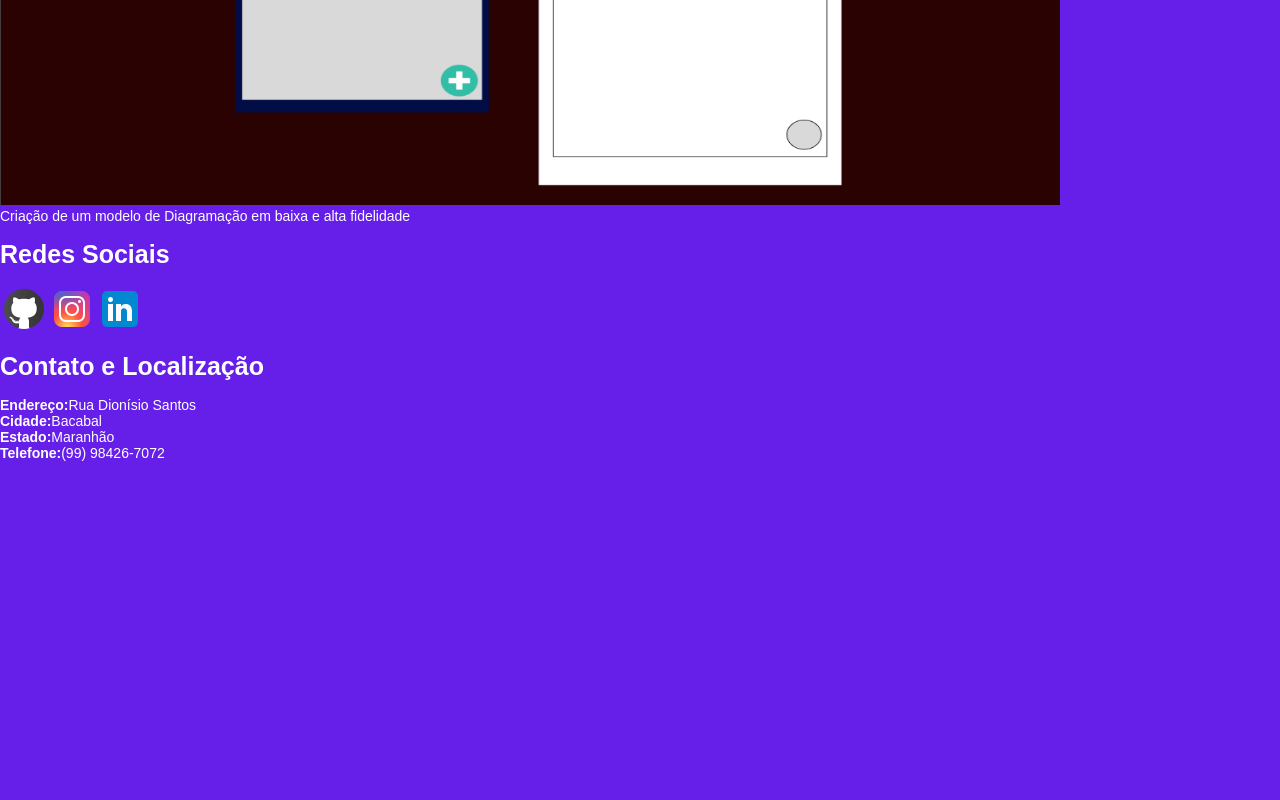
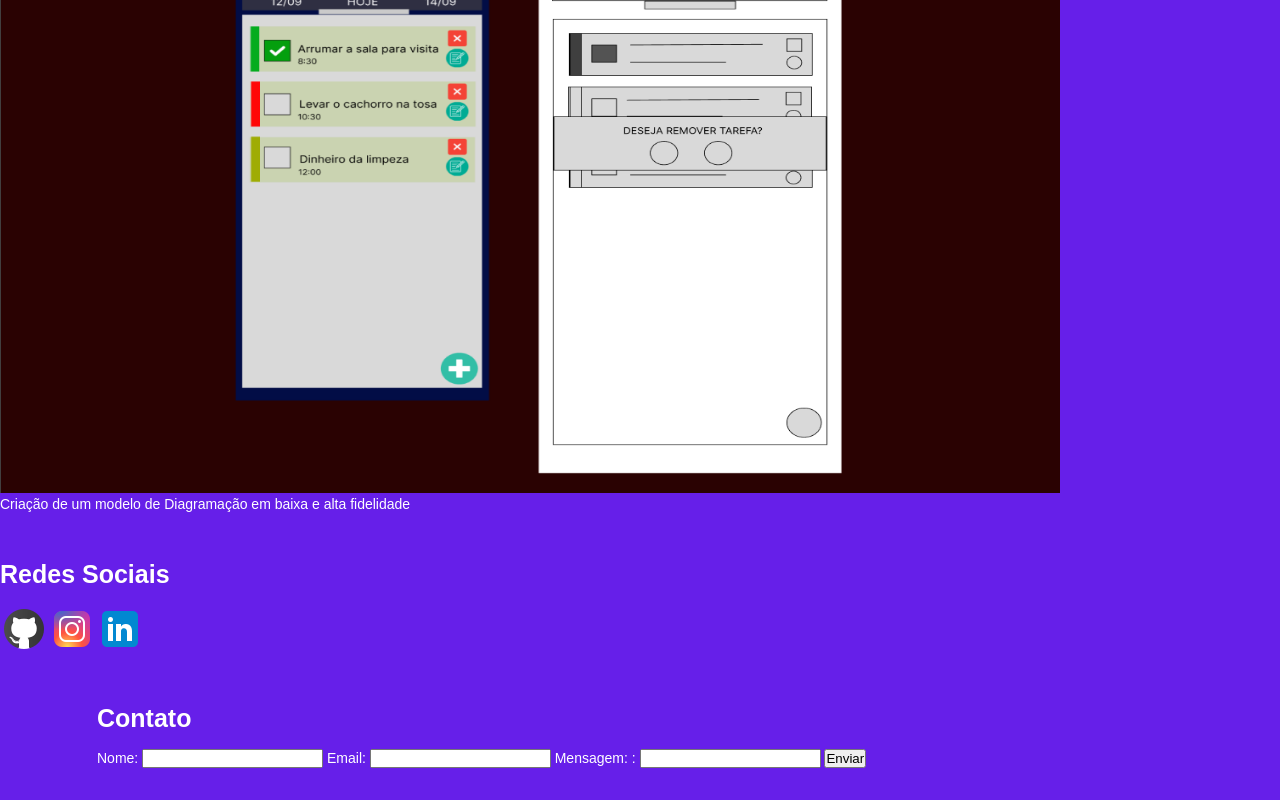
Before and after one commit to andreduarte125/meucv, a plain HTML site: page index.html in a window 1280 px wide. Shown: the part 2059-2859 px from the top of the page. Before the commit the page ends 2536 px from the top, so only its background shows below. Drawn offline with Linux system fonts and the light colour scheme.

Commit message:
Atualização Nova

```diff
--- a/estilo.css
+++ b/estilo.css
@@ -153,7 +153,7 @@ img.segunda{
     height: 600px;
     width: 1060px;
 }
-/* CONTATOS */
+/* REDES SOCIAIS */
 
 .contatos h3{
     color: white;
@@ -167,3 +167,12 @@ img.segunda{
     color: white;
     list-style-type: none;
 }
+ /* CONTATO */
+
+ footer{
+    margin-left: 97px;
+    color: white;
+}
+footer h3{
+    font-size: 25px;
+}
--- a/index.html
+++ b/index.html
@@ -20,7 +20,7 @@
             </nav>
             <div class="contato">
                 <a href="#titulo6">
-                    <button>Contato</button>
+                    <button class="botaoinicial">Contato</button>
                 </a>
             </div>
         </div> <!--Encerra Div Interface-->
@@ -44,6 +44,8 @@
                 </div>
             </div>
         </section>
+        <br>
+        <br><br><br><br><br><br><br><br><br><br>
         <!-- EDIÇÃO DO SOBRE MIM -->
         <section class="sobre_mim">
             <div class="interface">
@@ -72,6 +74,8 @@
         </section>
         <!-- EDIÇÃO CARREIRA -->
         <br>
+        <br>
+        <br>
         <section class="carreira">
             <div class="interface">
                 <div class="flex_carreira">
@@ -86,7 +90,9 @@
                 </div>
             </div>
         </section>
-        <!-- EDIÇAÕ ESPECIALIDADES -->
+        <!-- EDIÇÃO ESPECIALIDADES -->
+        <br>
+        <br>
         <br>
         <section class="especialidades">
             <div class="interface">
@@ -104,6 +110,7 @@
                 </div>
             </div>
         </section>
+        <br><br><br>
         <!-- EDIÇÃO PORTIFÓLIO -->
         <section class="portifolio">
             <div class="interface">
@@ -118,6 +125,8 @@
                 </div>
             </div>
         </section>
+        <br>
+        <br>
         <br>
         <!-- EDIÇÃO CONTATOS -->
         <section class="contatos">
@@ -144,21 +153,31 @@
                             </li>
                         </ul>
                     </div>
-                    <br>
-                    <div class="informacoes_contato">
-                        <h3>Contato e Localização</h3>
-                        <br>
-                        <ul class="endereco">
-                            <li><strong>Endereço:</strong>Rua Dionísio Santos</li>
-                            <li><strong>Cidade:</strong>Bacabal</li>
-                            <li><strong>Estado:</strong>Maranhão</li>
-                            <li><strong>Telefone:</strong>(99) 98426-7072</li>
-                        </ul>
-                    </div>
                 </div>
             </div>
         </section>
     </main>
-    <br>
+    <br><br><br>
+    <!-- EDIÇÃO CONTATOS -->
+    <footer>
+        <div class="formulario">
+            <h3>Contato</h3>
+            <br>
+            <form>
+                <label for="nome">Nome:</label>
+                <input type="text" name="nome" required>
+
+                <label for="email">Email:</label>
+                <input type="email" name="email" required>
+
+                <label for="mensagem">Mensagem: :</label>
+                <input type="text" name="Mensagem" required>
+
+                <button class="enviar">Enviar</button>
+            </form>
+        </div>
+        <br>
+        <br>
+    </footer>
 </body>
 </html>
```
